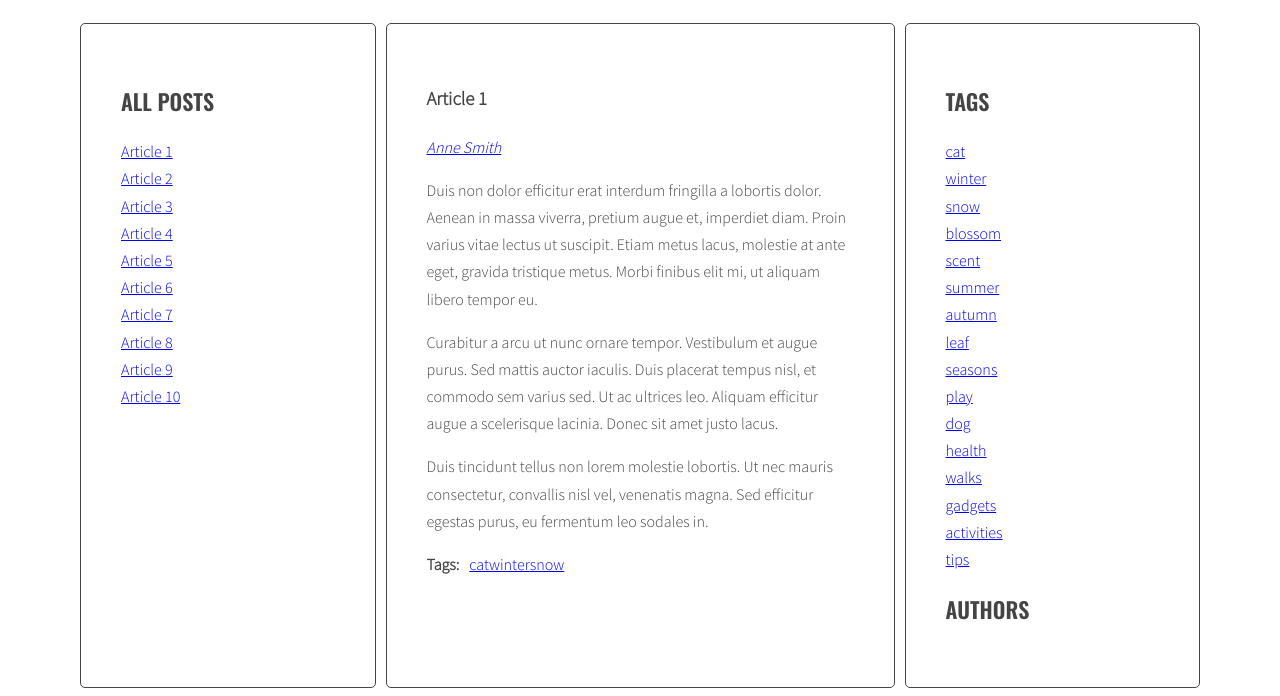
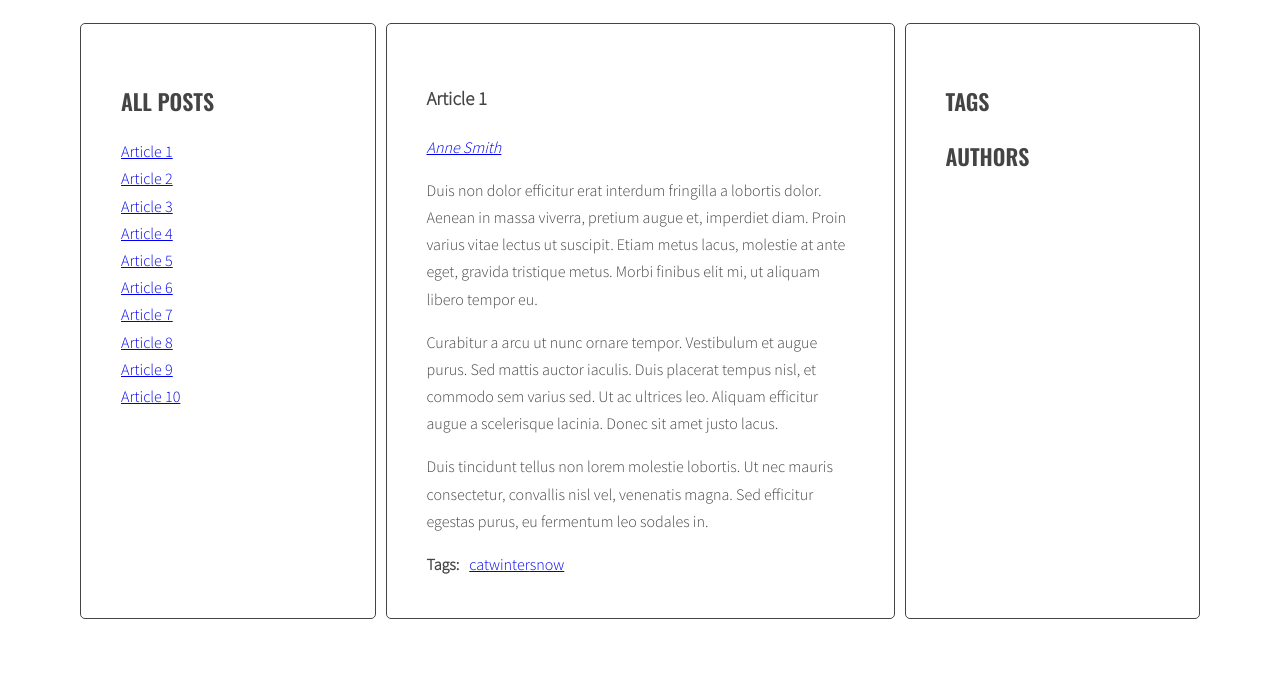
Before and after one commit to bersonka/javascript-blog, a website: page index.html in a window 1280 px wide. Shown: the part 220-916 px from the top of the page. After the commit the page ends 847 px from the top, so only its background shows below. Drawn offline with nearby package versions, Linux system fonts and the light colour scheme.

Commit message:
working on tags section

```diff
--- a/index.html
+++ b/index.html
@@ -186,22 +186,7 @@
                 <aside class="sidebar">
                   <h2 class="section-title">Tags</h2>
                   <ul class="list tags">
-                    <li><a href="#tag-cat">cat</a> <span></span></li>
-                    <li><a href="#tag-winter">winter</a> <span></span></li>
-                    <li><a href="#tag-snow">snow</a> <span></span></li>
-                    <li><a href="#tag-blossom">blossom</a> <span></span></li>
-                    <li><a href="#tag-scent">scent</a> <span></span></li>
-                    <li><a href="#tag-summer">summer</a> <span></span></li>
-                    <li><a href="#tag-autumn">autumn</a> <span></span></li>
-                    <li><a href="#tag-leaf">leaf</a> <span></span></li>
-                    <li><a href="#tag-seasons">seasons</a> <span></span></li>
-                    <li><a href="#tag-play">play</a> <span></span></li>
-                    <li><a href="#tag-dog">dog</a> <span></span></li>
-                    <li><a href="#tag-health">health</a> <span></span></li>
-                    <li><a href="#tag-walks">walks</a> <span></span></li>
-                    <li><a href="#tag-gadgets">gadgets</a> <span></span></li>
-                    <li><a href="#tag-activities">activities</a> <span></span></li>
-                    <li><a href="#tag-tips">tips</a> <span></span></li>
+
                   </ul>
                   <h2 class="section-title">Authors</h2>
                   <ul class="list authors">
--- a/js/script.js
+++ b/js/script.js
@@ -6,7 +6,8 @@
 const optArticleSelector = '.post',
   optTitleSelector = '.post-title',
   optTitleListSelector = '.titles',
-  optAuthorSelector = '.post-author';
+  optAuthorSelector = '.post-author',
+  optTagsListSelector = '.tags.list';
 
 const titleClickHandler = function (event) {
   event.preventDefault();
@@ -94,6 +95,9 @@ for (let link of links) {
 }
 
 function generateTags() {
+  /* [NEW] create a new variable allTags with an empty object */
+  let allTags = {};
+
   /* find all articles */
   const optArticleTagsSelector = '.post-tags .list';
   const articles = document.querySelectorAll(optArticleSelector);
@@ -125,12 +129,26 @@ function generateTags() {
       /* add generated code to html variable */
       html = html + tagHTML;
 
+      /* [NEW] check if this link is NOT already in allTags */
+      if (!allTags[tag]) {
+        /* [NEW] add tag to allTags object */
+        allTags[tag] = 1;
+      } else {
+        allTags[tag]++;
+      }
+
       /* END LOOP: for each tag */
     }
     /* insert HTML of all the links into the tags wrapper */
     tagsWrapper.innerHTML = html;
     /* END LOOP: for every article: */
   }
+  /* [NEW] find list of tags in right column */
+  const tagList = document.querySelector(optTagsListSelector);
+
+  /* [NEW] add html from allTags to tagList */
+  /*tagList.innerHTML = allTags.join(' '); */
+  console.log(allTags);
 }
 
 generateTags();
```
